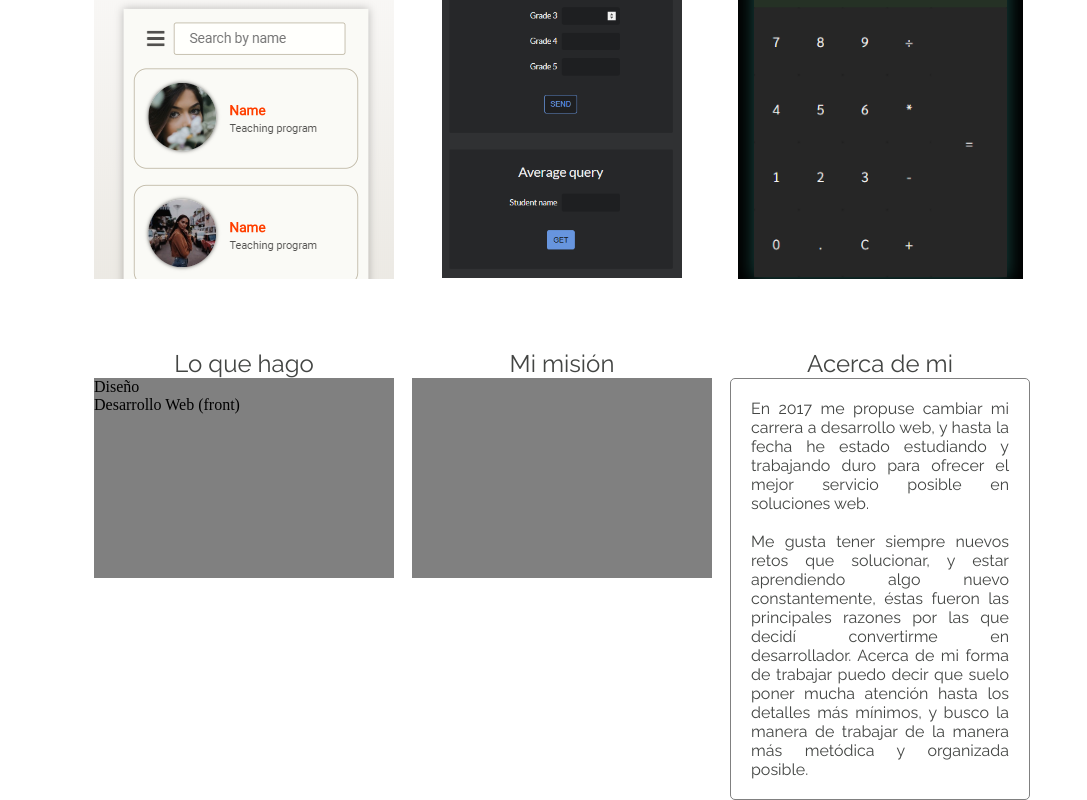
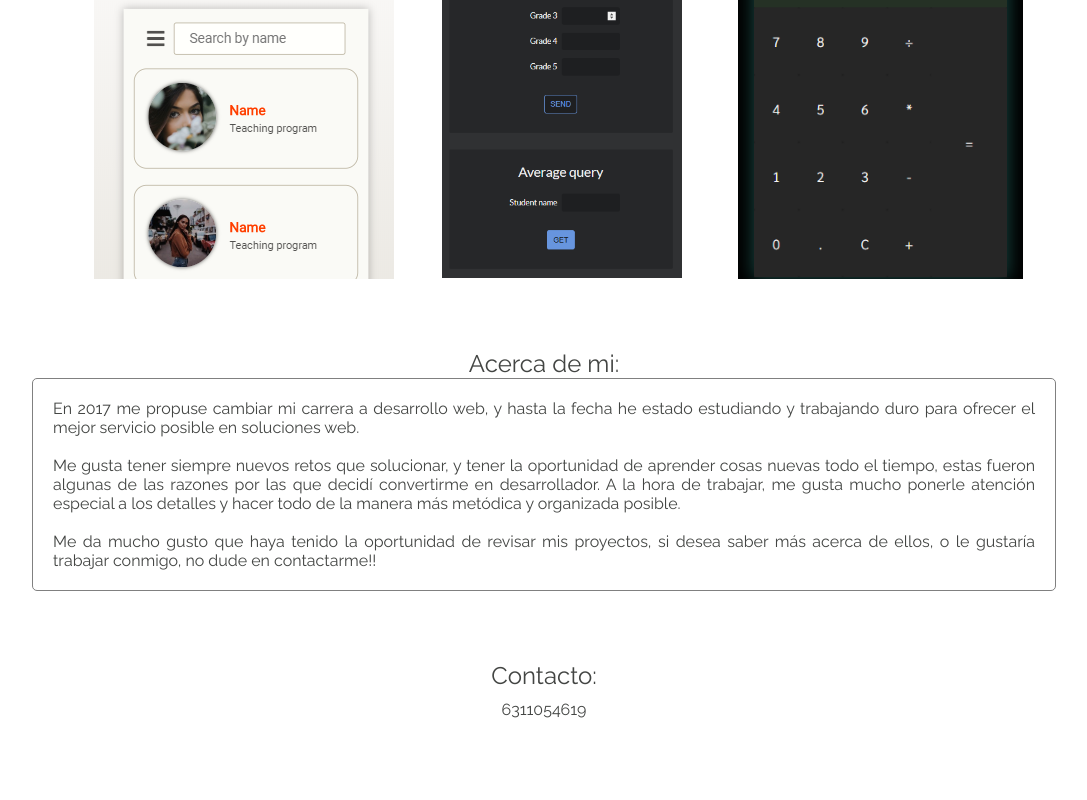
Before and after one commit to vzla0094/portfolio, a React (Create React App) app in the folder portfolio/: page / in a window 1280 px wide. Shown: the part 998-1798 px from the top of the page, without its empty margins (96-1183 px from the left). Built offline with nearby package versions, Linux system fonts and the light colour scheme.

Commit message:
added contacto

```diff
--- a/portfolio/src/App.js
+++ b/portfolio/src/App.js
@@ -5,6 +5,7 @@ import Navbar from "./components/navbar/Navbar";
 import SectionOne from "./components/sectionOne/SectionOne";
 import SectionTwo from "./components/sectionTwo/SectionTwo";
 import SectionThree from "./components/sectionThree/SectionThree";
+import SectionFour from "./components/sectionFour/SectionFour";
 
 function App() {
   return (
@@ -13,6 +14,7 @@ function App() {
       <SectionOne />
       <SectionTwo />
       <SectionThree />
+      <SectionFour />
     </div>
   );
 }
--- /dev/null
+++ b/portfolio/src/components/sectionFour/SectionFour.js
@@ -0,0 +1,14 @@
+import React, { Component } from "react";
+class SectionFour extends Component {
+  state = {};
+  render() {
+    return (
+      <div className="sectionFour">
+        <h2 className="sectionFour__title">Contacto:</h2>
+        <p className="sectionFour__text">6311054619</p>
+      </div>
+    );
+  }
+}
+
+export default SectionFour;
--- a/portfolio/src/components/sectionThree/SectionThree.js
+++ b/portfolio/src/components/sectionThree/SectionThree.js
@@ -4,42 +4,25 @@ class SectionThree extends Component {
   render() {
     return (
       <div className="sectionThree">
-        <div className="sectionThree__boxes">
-          <div className="sectionThree__boxes__loQueHago">
-            <h2 className="sectionThree__boxes__loQueHago__title">
-              Lo que hago
-            </h2>
-            <div className="sectionThree__boxes__loQueHago__box">
-              <p>
-                Diseño
-                <br />
-                Desarrollo Web (front)
-              </p>
-            </div>
-          </div>
-          <div className="sectionThree__boxes__miMision">
-            <h2 className="sectionThree__boxes__miMision__title">Mi misión</h2>
-            <div className="sectionThree__boxes__miMision__box" />
-          </div>
-          <div className="sectionThree__boxes__acercaDeMi">
-            <h2 className="sectionThree__boxes__acercaDeMi__title">
-              Acerca de mi
-            </h2>
-            <div className="sectionThree__boxes__acercaDeMi__box">
-              <p>
-                En 2017 me propuse cambiar mi carrera a desarrollo web, y hasta
-                la fecha he estado estudiando y trabajando duro para ofrecer el
-                mejor servicio posible en soluciones web. <br />
-                <br />
-                Me gusta tener siempre nuevos retos que solucionar, y estar
-                aprendiendo algo nuevo constantemente, éstas fueron las
-                principales razones por las que decidí convertirme en
-                desarrollador. Acerca de mi forma de trabajar puedo decir que
-                suelo poner mucha atención hasta los detalles más mínimos, y
-                busco la manera de trabajar de la manera más metódica y
-                organizada posible.
-              </p>
-            </div>
+        <div className="sectionThree__acercaDeMi">
+          <h2 className="sectionThree__acercaDeMi__title">Acerca de mi:</h2>
+          <div className="sectionThree__acercaDeMi__box">
+            <p>
+              En 2017 me propuse cambiar mi carrera a desarrollo web, y hasta la
+              fecha he estado estudiando y trabajando duro para ofrecer el mejor
+              servicio posible en soluciones web. <br />
+              <br />
+              Me gusta tener siempre nuevos retos que solucionar, y tener la
+              oportunidad de aprender cosas nuevas todo el tiempo, estas fueron
+              algunas de las razones por las que decidí convertirme en
+              desarrollador. A la hora de trabajar, me gusta mucho ponerle
+              atención especial a los detalles y hacer todo de la manera más
+              metódica y organizada posible.
+              <br />
+              <br /> Me da mucho gusto que haya tenido la oportunidad de revisar
+              mis proyectos, si desea saber más acerca de ellos, o le gustaría
+              trabajar conmigo, no dude en contactarme!!
+            </p>
           </div>
         </div>
       </div>
--- a/portfolio/src/components/sectionTwo/SectionTwo.js
+++ b/portfolio/src/components/sectionTwo/SectionTwo.js
@@ -5,7 +5,7 @@ class SectionTwo extends Component {
     return (
       <div className="sectionTwo">
         <h2 className="sectionTwo__title">
-          Echa un vistazo a algunos de mis proyectos:
+          Eche un vistazo a algunos de mis proyectos:
         </h2>
         <div className="sectionTwo__boxes">
           <div className="sectionTwo__boxes__highlight">
--- a/portfolio/src/index.css
+++ b/portfolio/src/index.css
@@ -155,39 +155,33 @@
           height: 100%; }
 
 .sectionThree {
+  margin-top: 70px;
   display: flex;
   flex-direction: column;
-  align-items: center; }
-  .sectionThree__boxes {
-    margin-top: 70px;
-    display: grid;
-    grid-template-columns: repeat(3, 300px);
-    grid-column-gap: 2%; }
-    .sectionThree__boxes__loQueHago__title {
+  align-items: center;
+  padding: 0 10%; }
+  .sectionThree__acercaDeMi__title {
     font-family: "Raleway", sans-serif;
     color: #434543;
     font-weight: 400;
     text-align: center; }
-    .sectionThree__boxes__loQueHago__box {
-      background: grey;
-      height: 200px; }
-    .sectionThree__boxes__miMision__title {
-      font-family: "Raleway", sans-serif;
-      color: #434543;
-      font-weight: 400;
-      text-align: center; }
-    .sectionThree__boxes__miMision__box {
-      background: grey;
-      height: 200px; }
-    .sectionThree__boxes__acercaDeMi__title {
-      font-family: "Raleway", sans-serif;
-      color: #434543;
-      font-weight: 400;
-      text-align: center; }
-    .sectionThree__boxes__acercaDeMi__box {
+  .sectionThree__acercaDeMi__box {
     font-family: "Raleway", sans-serif;
     color: #434543;
     border: grey solid 1px;
     border-radius: 5px;
     padding: 20px;
     text-align: justify; }
+
+.sectionFour {
+  margin: 70px 0; }
+  .sectionFour__title {
+    font-family: "Raleway", sans-serif;
+    color: #434543;
+    text-align: center;
+    font-weight: 400; }
+  .sectionFour__text {
+    margin-top: 10px;
+    font-family: "Raleway", sans-serif;
+    color: #434543;
+    text-align: center; }
--- /dev/null
+++ b/portfolio/src/sass/components/_SectionFour.scss
@@ -0,0 +1,15 @@
+.sectionFour {
+  margin: 70px 0;
+  &__title {
+    font-family: $font-main;
+    color: $color-text;
+    text-align: center;
+    font-weight: 400;
+  }
+  &__text {
+    margin-top: 10px;
+    font-family: $font-main;
+    color: $color-text;
+    text-align: center;
+  }
+}
--- a/portfolio/src/sass/components/_SectionThree.scss
+++ b/portfolio/src/sass/components/_SectionThree.scss
@@ -1,36 +1,9 @@
 .sectionThree {
+  margin-top: 70px;
   display: flex;
   flex-direction: column;
   align-items: center;
-  &__boxes {
-    margin-top: 70px;
-    display: grid;
-    grid-template-columns: repeat(3, 300px);
-    grid-column-gap: 2%;
-    &__loQueHago {
-      &__title {
-        font-family: $font-main;
-        color: $color-text;
-        font-weight: 400;
-        text-align: center;
-      }
-      &__box {
-        background: grey;
-        height: 200px;
-      }
-    }
-    &__miMision {
-      &__title {
-        font-family: $font-main;
-        color: $color-text;
-        font-weight: 400;
-        text-align: center;
-      }
-      &__box {
-        background: grey;
-        height: 200px;
-      }
-    }
+  padding: 0 10%;
   &__acercaDeMi {
     &__title {
       font-family: $font-main;
@@ -48,4 +21,3 @@
     }
   }
 }
-}
--- a/portfolio/src/sass/main.scss
+++ b/portfolio/src/sass/main.scss
@@ -5,3 +5,4 @@
 @import "./components/SectionOne";
 @import "./components/SectionTwo";
 @import "./components/SectionThree";
+@import "./components/SectionFour";
```
Lines whose indentation alone changed are shown as unchanged.
